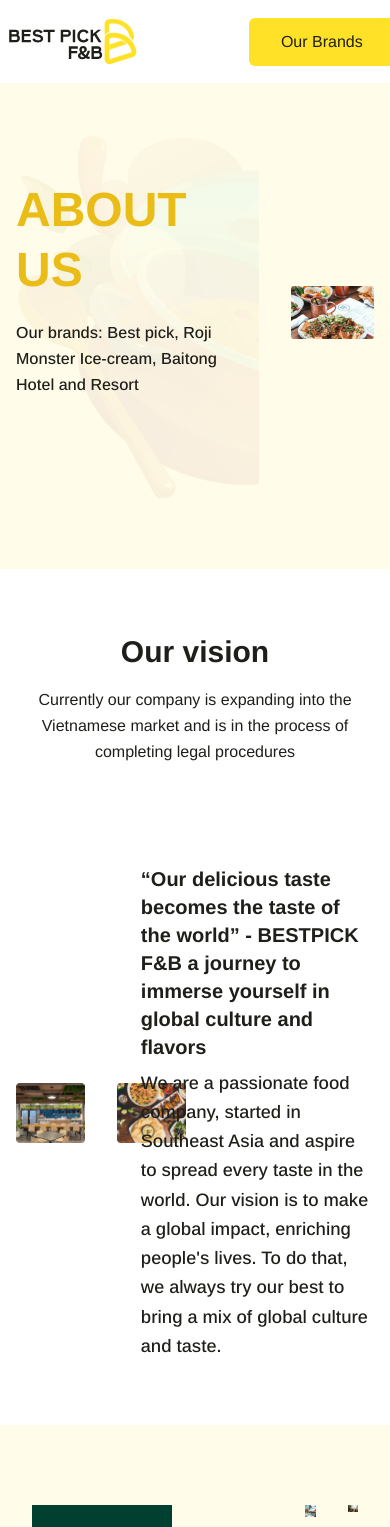
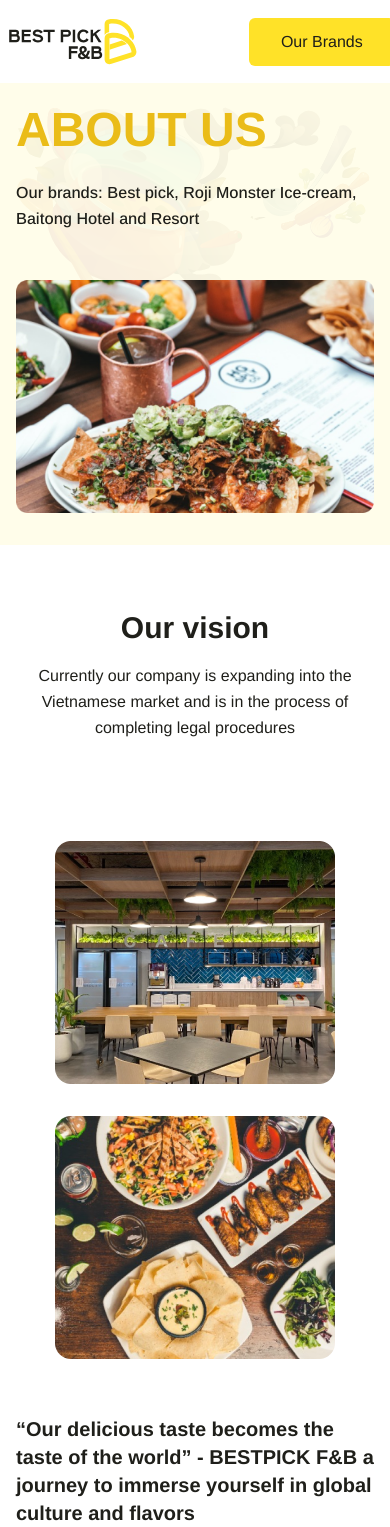
Before and after one commit to kiettran307/bestpick, a Next.js app: page /about in a window 390 px wide. Shown: the top 1527 px of the page. Built offline with nearby package versions, Linux system fonts and the light colour scheme.

Commit message:
Update: responsive about page

```diff
--- a/components/About/BrandDescription.tsx
+++ b/components/About/BrandDescription.tsx
@@ -28,8 +28,8 @@
 const BrandDescription = (): JSX.Element => {
   return (
     <div className="relative z-10 overflow-hidden bg-primary-light pb-16 pt-[80px]">
-      <div className="container w-full max-w-[1216px] bg-primary-light px-8 gap-14 flex lg:flex-row md:flex-col sm:flex-col lg:justify-start md:items-center sm:items-center">
-        <div className="flex max-w-[570px] flex-col gap-6">
+      <div className="container flex flex-col items-center w-full px-8 bg-primary-light gap-14 lg:flex-row md:flex-col lg:justify-start md:justify-center">
+        <div className="flex lg:max-w-[570px] flex-col gap-6">
           <div>
             <Image
               src="/images/brands/baitong.png"
@@ -54,10 +54,10 @@
           </div>
           <p className="text-lg leading-relaxed text-black">Prepare to be inspired. At Baitong hotel, quintessential design elements meet you around each corner and down every corridor. Our unique architecture with lush gardens, minimal ponds, cascading Jacuzzi, striking staircases, glass-bottomed pool and walkway, and other bold features will enhance your stay.</p>
           <div>
-            <button className="rounded-md bg-primary px-8 py-3 text-base text-black font-bold duration-300 ease-in-out hover:bg-primary/80">Visit Website</button>
+            <button className="px-8 py-3 text-base font-bold text-black duration-300 ease-in-out rounded-md bg-primary hover:bg-primary/80">Visit Website</button>
           </div>
         </div>
-        <div className="flex w-[592px] gap-8">
+        <div className="flex w-full lg:w-[592px] gap-8">
           <ImagesView imgViewData={imagesViewData} />
         </div>
       </div>
--- a/components/About/Vision.tsx
+++ b/components/About/Vision.tsx
@@ -9,29 +9,37 @@
           title="Our vision"
           paragraph="Currently our company is expanding into the Vietnamese market and is in the process of completing legal procedures"
           center
+          className=""
+
         />
-        <div className="flex items-center justify-between gap-14 lg:flex-row md:flex-col sm:flex-col">
-          <div className="flex gap-8 max-w-[592px]">
+        <div className="flex flex-col items-center justify-between gap-14 md:flex-col xl:flex-row">
+          <div className="flex flex-col items-center gap-8 sm:flex-row">
             <Image
               src="/images/banner/vision_1.png"
-              alt="aaa"
-              style={{ width: "100%", height: "auto" }}
-              width={0}
-              height={0}
-              sizes="100vw"
+              alt="image vision 1"
+              width={280}
+              height={243}
+              style={{ maxWidth: "100%", height: "auto" }}
             />
             <Image
               src="/images/banner/vision_2.png"
-              alt="aaa"
-              style={{ width: "100%", height: "auto" }}
-              width={0}
-              height={0}
-              sizes="100vw"
+              alt="image vision 2"
+              width={280}
+              height={243}
+              style={{ maxWidth: "100%", height: "auto" }}
             />
           </div>
-          <div className="flex flex-col justify-center max-w-[568px] gap-2">
-            <div className="text-xl font-bold text-black">“Our delicious taste becomes the taste of the world” - BESTPICK F&B a journey to immerse yourself in global culture and flavors</div>
-            <div className="text-lg font-medium leading-relaxed text-black">We are a passionate food company, started in Southeast Asia and aspire to spread every taste in the world. Our vision is to make a global impact, enriching people's lives. To do that, we always try our best to bring a mix of global culture and taste.</div>
+          <div className="flex flex-col justify-center flex-1 gap-2">
+            <div className="text-xl font-bold text-black">
+              “Our delicious taste becomes the taste of the world” - BESTPICK
+              F&B a journey to immerse yourself in global culture and flavors
+            </div>
+            <div className="text-lg font-medium leading-relaxed text-black">
+              We are a passionate food company, started in Southeast Asia and
+              aspire to spread every taste in the world. Our vision is to make a
+              global impact, enriching people's lives. To do that, we always try
+              our best to bring a mix of global culture and taste.
+            </div>
           </div>
         </div>
       </div>
@@ -39,4 +47,4 @@
   );
 };
 
-export default Vision
+export default Vision;
--- a/components/Common/Banner.tsx
+++ b/components/Common/Banner.tsx
@@ -3,12 +3,12 @@
 
 const BannerComponent = ({ banner }: { banner: Banner }) => {
   return (
-    <div className="relative z-10 overflow-hidden bg-primary-light pb-16 pt-[120px]">
-      <div className="container w-full max-w-[1216px] bg-primary-light px-8 lg:flex-row md:flex-col sm:flex-col">
-        <div className="-mx-4 flex flex-wrap">
-          <div className="px-33 flex w-full items-center gap-x-8 sm:flex-col md:flex-col lg:flex-row">
+    <div className=" bg-primary-light pb-8 lg:pb-16 pt-[100px]">
+      <div className="container w-full px-8 bg-primary-light lg:flex-row md:flex-col sm:flex-col">
+        <div className="flex flex-wrap -mx-4">
+          <div className="flex flex-col items-center w-full px-33 gap-x-8 lg:flex-row">
             <div
-              className="wow fadeInUp flex h-[385px] max-w-[728px] flex-col justify-center sm:w-full md:w-full"
+              className="wow fadeInUp flex lg:h-[385px] lg:max-w-[728px] flex-col justify-center sm:w-full md:w-full"
               data-wow-delay=".2s"
               style={{
                 backgroundImage: `url(${banner.imgBg})`,
@@ -22,18 +22,13 @@
                 {banner.description}
               </p>
             </div>
-            <div className="wow fadeInUp flex w-1/2 items-center justify-center sm:mt-5 sm:w-full md:mt-5 md:w-full lg:w-2/3">
-              <div className="flex items-center justify-center">
-                <Image
-                  src={banner.imgUrl}
-                  alt="aaa"
-                  style={{ width: "100%", height: "auto" }}
-                  width={0}
-                  height={0}
-                  sizes="100vw"
-                />
-              </div>
-            </div>
+            <Image
+                src={banner?.imgUrl}
+                className='rounded-lg'
+                alt='banner our brand'
+                width={488}
+                height={318}
+            />
           </div>
         </div>
       </div>
--- a/components/Common/SectionTitle.tsx
+++ b/components/Common/SectionTitle.tsx
@@ -4,17 +4,19 @@
   width = "570px",
   center,
   mb = "100px",
+  className=""
 }: {
   title: string;
   paragraph: string;
   width?: string;
   center?: boolean;
   mb?: string;
+  className?:string;
 }) => {
   return (
     <>
       <div
-        className={`wow fadeInUp w-full ${center ? "mx-auto text-center" : ""}`}
+        className={`wow fadeInUp w-full ${center ? "mx-auto text-center" : ""} ${className}`}
         data-wow-delay=".1s"
         style={{ maxWidth: width, marginBottom: mb }}
       >
--- a/components/Footer/index.tsx
+++ b/components/Footer/index.tsx
@@ -16,7 +16,7 @@
         <div className="container border-b border-b-[#CED2DA]">
           <div className="flex flex-col -mx-4 lg:flex-row">
             <div className="w-full pr-4 md:w-1/2 lg:w-4/12 xl:w-4/12">
-              <div className="mb-12 pl-4 max-w-[316px] md:pl-0 lg:mb-16">
+              <div className="mb-12 pl-4 w-full lg:max-w-[316px] md:pl-0 lg:mb-16">
                 <Link href="/" className="inline-block mb-6">
                   <Image
                     src="/images/logo-footer.png"
@@ -70,7 +70,7 @@
                 </div>
               </div>
             </div>
-            <div className="grid flex-1 grid-cols-1 gap-4 p-4 md:grid-cols-2 xl:grid-cols-4 lg:gap-8">
+            <div className="grid flex-1 grid-cols-1 gap-4 p-4 md:grid-cols-2 xl:grid-cols-4 lg:gap-6">
               {FOOTER_NAV.map((item, index) => (
                 <div className="mb-4 lg:mb-16" key={index}>
                   <h2 className="mb-5 text-lg font-bold text-black ">
@@ -81,7 +81,7 @@
                       <li key={index}>
                         <Link
                           href={nav.path || "/"}
-                          className="flex flex-row items-center gap-2 mb-4 text-base font-light text-accent hover:text-primary"
+                          className="flex flex-row items-center gap-1 mb-4 text-base font-light text-accent hover:text-primary"
                         >
                            {nav.icon &&  <i>{nav.icon}</i>}
                            <span>
```
Also changed, not shown: components/About/Career.tsx (+12 -12 lines).
